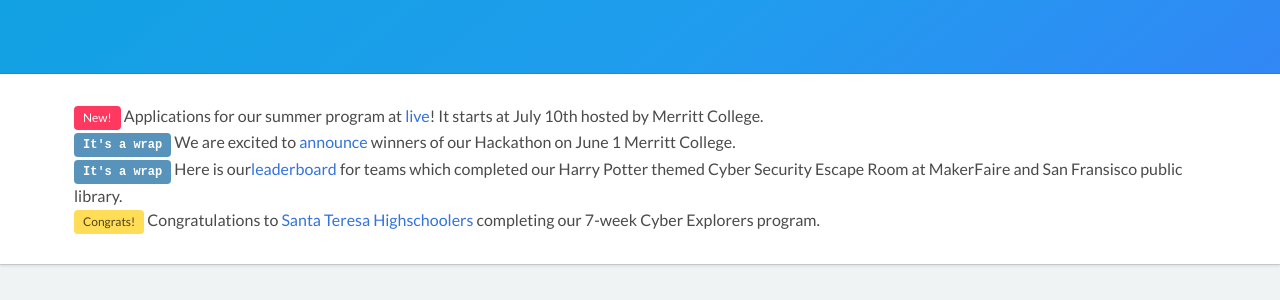
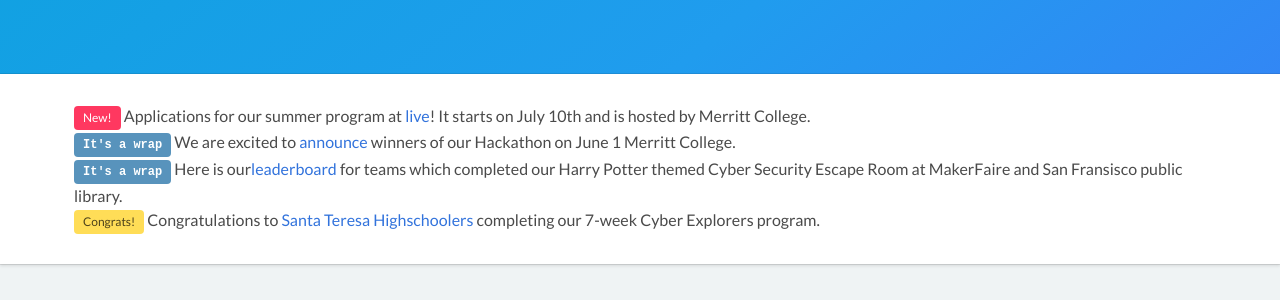
Before and after one commit to cyberdefendersprogram/www-homepage, a Jekyll site: the page built from index.html, in a window 1280 px wide. Shown: the part 642-942 px from the top of the page. Built offline with Jekyll 4.4.1, drawn with Linux system fonts in a browser that asks for light colours; nearby versions of some CDN libraries.

Commit message:
Update index.html

```diff
--- a/index.html
+++ b/index.html
@@ -36,7 +36,7 @@ permalink: /
 <div class="box cta">
   <div class="container">
     <p class="has-text-left">
-        <span class="tag is-danger">New!</span> Applications for our summer program at <a href="/summerprogram">live</a>! It starts at July 10th hosted by Merritt College.
+        <span class="tag is-danger">New!</span> Applications for our summer program at <a href="/summerprogram">live</a>! It starts on July 10th and is hosted by Merritt College.
         <br/><span class="tag is-primary">It's a wrap</span> We are excited to <a href="/hackathons">announce</a> winners of our Hackathon on June 1 Merritt College.
         <br/><span class="tag is-primary">It's a wrap</span> Here is our<a href="/escaperoom">leaderboard</a> for teams which completed our Harry Potter themed Cyber Security Escape Room at MakerFaire and San Fransisco public library.
         <br/><span class="tag is-warning">Congrats!</span> Congratulations to <a href="/cyberexplorers">Santa Teresa Highschoolers</a> completing our 7-week Cyber Explorers program.
```
